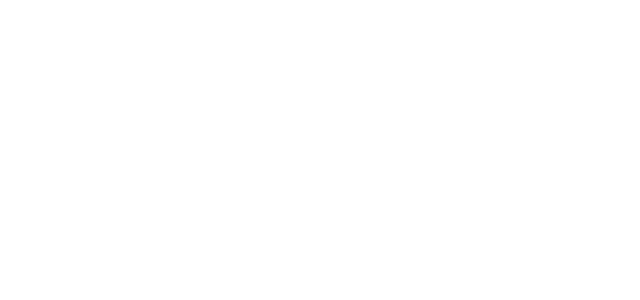
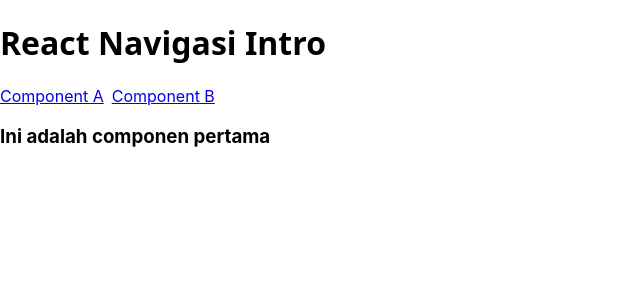
Before and after one commit to ahmadjumadi/materi-router, a React (Create React App) app: page / in a window 1280 px wide. Shown: the top 300 px of the page, without its empty margins (0-640 px from the left). Built offline with nearby package versions, Linux system fonts and the light colour scheme.

Commit message:
Finish React Navigation - Intro

```diff
--- a/src/App.js
+++ b/src/App.js
@@ -1,8 +1,26 @@
+import React, { useState } from "react";
+import './style.css';
+
+import FirstComponent from "./components/FirstComponents";
+import SecondaryComponent from "./components/SecondaryComponents";
 
 function App() {
+
+  const [position, setPosition] = useState('A');
+
+  const linkOnHandler = (event, pos) => {
+    event.preventDefault();
+    setPosition(pos);
+  };
+
   return (
     <div className="App">
-
+      <h1>React Navigasi Intro</h1>
+      <span style={{  display: 'flex', gap:'0.5em' }}>
+        <a href="#" onClick={(event => linkOnHandler(event, 'A'))}>Component A</a>
+        <a href="#" onClick={(event => linkOnHandler(event, 'B'))}>Component B</a>
+      </span>
+      {position === 'A' ? <FirstComponent /> : <SecondaryComponent />}
     </div>
   );
 }
--- /dev/null
+++ b/src/components/FirstComponents.jsx
@@ -0,0 +1,11 @@
+import React from "react";
+
+const FirstComponent = () => {
+  return (
+    <>
+      <h3>Ini adalah componen pertama</h3>
+    </>
+  )
+}
+
+export default FirstComponent;
--- /dev/null
+++ b/src/components/SecondaryComponents.jsx
@@ -0,0 +1,11 @@
+import React from "react";
+
+const SecondaryComponent = () => {
+  return (
+    <>
+      <h3>Ini adalah componen kedua</h3>
+    </>
+  )
+}
+
+export default SecondaryComponent;
--- /dev/null
+++ b/src/style.css
@@ -0,0 +1,4 @@
+h1,
+p {
+  font-family: system-ui, -apple-system, BlinkMacSystemFont, 'Segoe UI', Roboto, Oxygen, Ubuntu, Cantarell, 'Open Sans', 'Helvetica Neue', sans-serif;
+}
```
